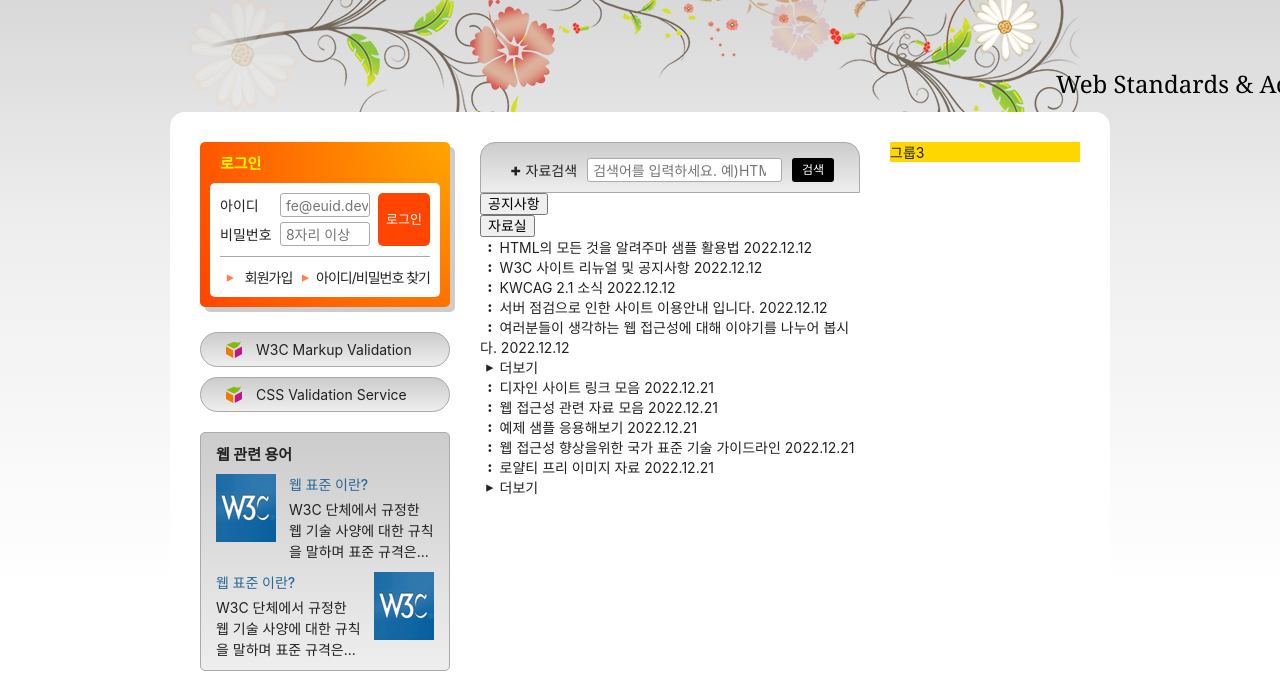
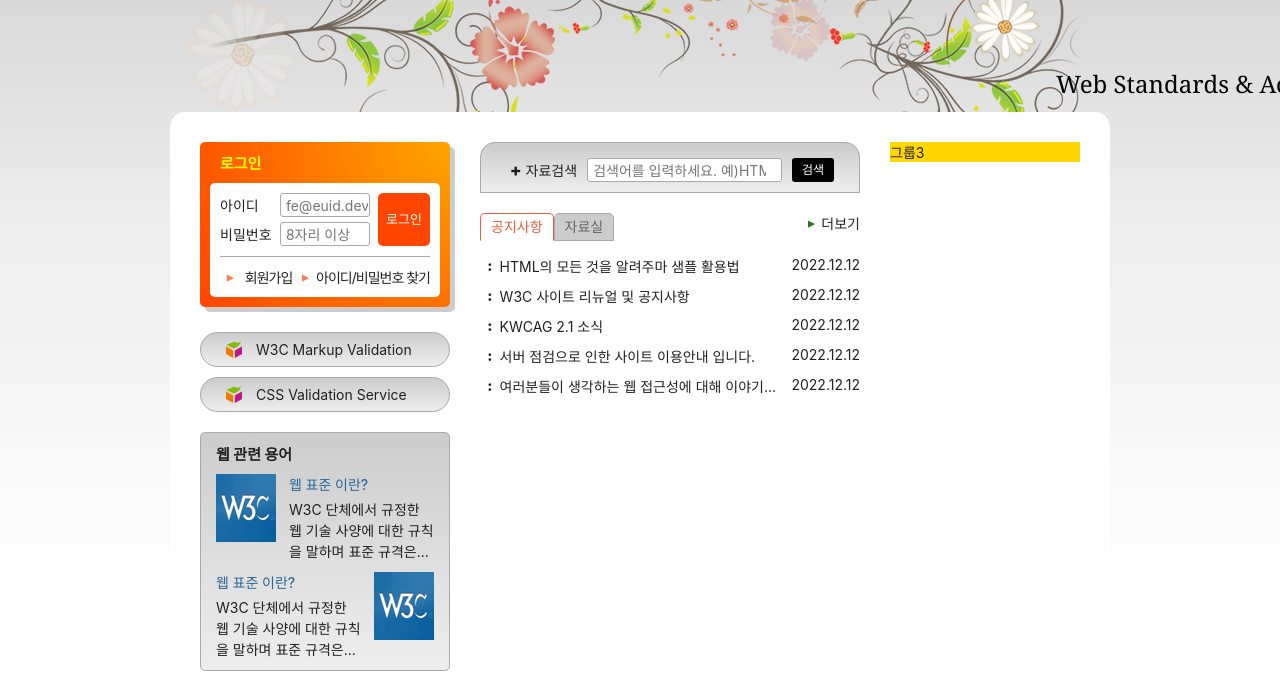
Before and after one commit to tkdkfkgk/HTML5, a plain HTML site: page index.html in a window 1280 px wide. Shown: the part 135-808 px from the top of the page. Drawn offline with Linux system fonts and the light colour scheme; a web font is replaced by a local one.

Commit message:
공지사항 및 자료실 디자인완성

```diff
--- a/index.html
+++ b/index.html
@@ -214,11 +214,11 @@
 
       <div class="board">
         <ul class="tab-list" role="tablist">
-          <li role="none" class="tab"><button type="button" class="tab" role="tab" aria-selected="true" aria-controls="notice" id="noticeButton">공지사항</button></li>
-          <li role="none" class="tab"><button type="button" class="tab" role="tab" aria-selected="false" aria-controls="archive" id="archiveButton">자료실</button></li>
+          <button type="button" class="tab is-select" role="tab" aria-selected="true" aria-controls="notice" id="noticeButton">공지사항</button>
+          <button type="button" class="tab" role="tab" aria-selected="false" aria-controls="archive" id="archiveButton">자료실</button>
         </ul>
 
-        <div class="notice tab-panel" role="tabpanel" id="notice" aria-labelledby="noticeButton">
+        <div class="notice tab-panel is-select" role="tabpanel" id="notice" aria-labelledby="noticeButton">
           <ul class="board-list">
             <li>
               <a class="icon-stop" href="/">HTML의 모든 것을 알려주마 샘플 활용법</a>
--- a/styles/style.css
+++ b/styles/style.css
@@ -548,7 +548,7 @@ body {
   border-radius: 3px;
   height: 24px;
   padding: 1px 1px 1px 5px;
-  flex-grow: 1;
+  flex-grow: 1; /* 나머지 영역 채움 */
   width: 100px;
 }
 
@@ -561,6 +561,70 @@ body {
   border-radius: 3px;
   padding: 0 10px;
   font-size: 1.2rem;
+}
+
+/* 공지사항 및 자료실 */
+.board {
+  margin-top: 20px;
+  position: relative;
+}
+
+.tab-list {
+  display: flex;
+  flex-flow: row nowrap;
+}
+
+.tab {
+  border: 1px solid #aaa;
+  background-color: #ccc;
+  border-radius: 5px 5px 0 0;
+  padding: 5px 10px;
+  color: #666;
+}
+
+.is-select.tab {
+  background-color: #fff;
+  color: #e85e3c;
+  border-color: currentColor currentColor #fff currentColor;
+}
+
+.tab-panel {
+  display: none;
+  margin-top: 15px;
+}
+
+.is-select.tab-panel {
+  display: block;
+}
+
+.board-more {
+  position: absolute;
+  top: -8px;
+  right: -8px;
+  padding: 8px;
+}
+
+.board-list li {
+  margin-top: 10px;
+  display: flex;
+  flex-flow: row nowrap;
+  justify-content: space-between;
+}
+
+.board-list a {
+  flex-grow: 1;
+  white-space: nowrap;
+  overflow: hidden;
+  text-overflow: ellipsis;
+}
+
+.board-list time {
+  flex-shrink: 0;
+  margin-left: 10px;
+}
+
+.icon-plus::before {
+  color: hsla(110, 50%, 30%, 1)
 }
 
 /* 슬로건 */
```
